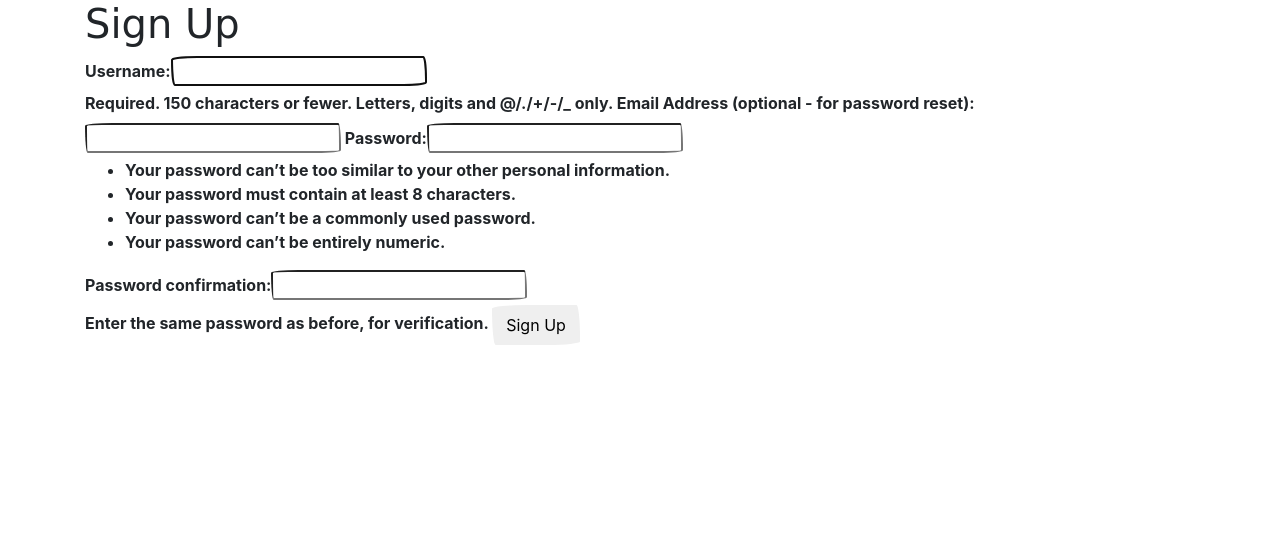
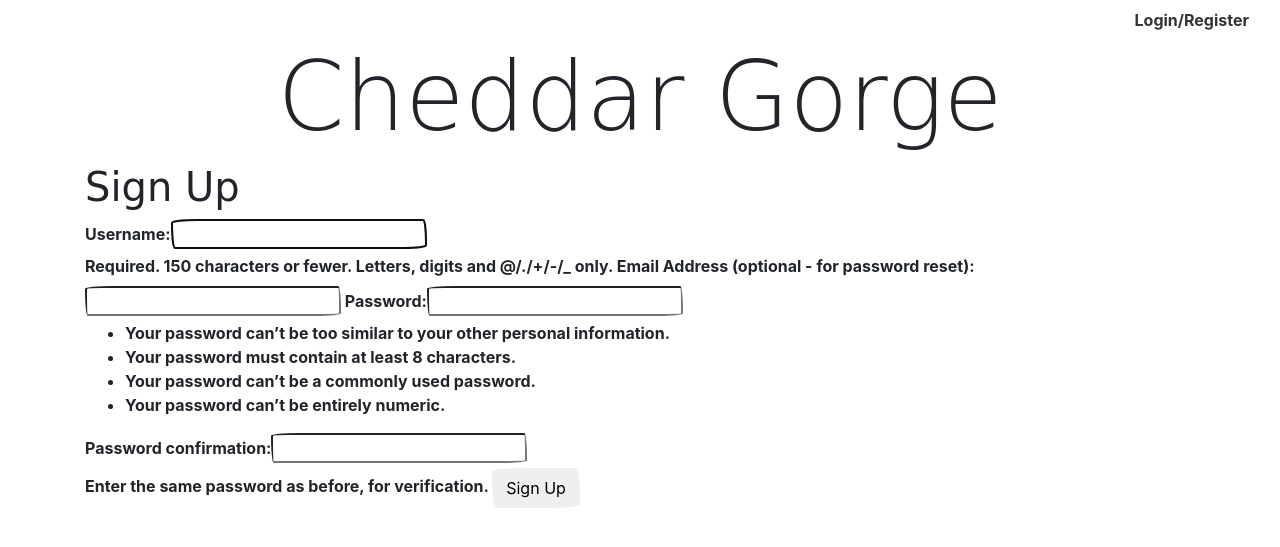
Before and after one commit to SteveWooding/cheddar-gorge, a Django app: page /signup/ in a window 1280 px wide. Shown: the top 547 px of the page. Run offline with Django 3.2, Linux system fonts and the light colour scheme; some libraries are stand-ins or nearby versions; some web fonts are replaced.

Commit message:
feat: Add Bootstrap 4 containers and title

```diff
--- a/cheddargorge/templates/base.html
+++ b/cheddargorge/templates/base.html
@@ -10,11 +10,19 @@
   <link rel="stylesheet" href="{% static 'css/style.css' %}" media="screen">
 </head>
 <body>
+  <div class="container-fluid">
+    <ul class="nav justify-content-end">
+        <li class="nav-item">
+          {% if user.is_authenticated %}
+          <a class="nav-link" href="{% url 'logout' %}">Logout</a>
+          {% else %}
+          <a class="nav-link" href="{% url 'login' %}">Login/Register</a>
+          {% endif %}
+        </li>
+    </ul>
 
-  {% if user.is_authenticated %}
-    Logged in as {{ user.username }}
-    <a href="{% url 'logout' %}">Logout</a>
-  {% endif %}
+
+    <h1 class="text-center display-1">Cheddar Gorge</h1>
 
     {% if messages %}
     <ul class="messages">
@@ -26,6 +34,7 @@
 
     {% block content %}
     {% endblock content %}
+  </div>
 
   <script src="{% static 'js/jquery-3.2.1.slim.min.js' %}"></script>
   <script src="{% static 'js/popper.min.js' %}"></script>
```
Lines whose indentation alone changed are shown as unchanged.
